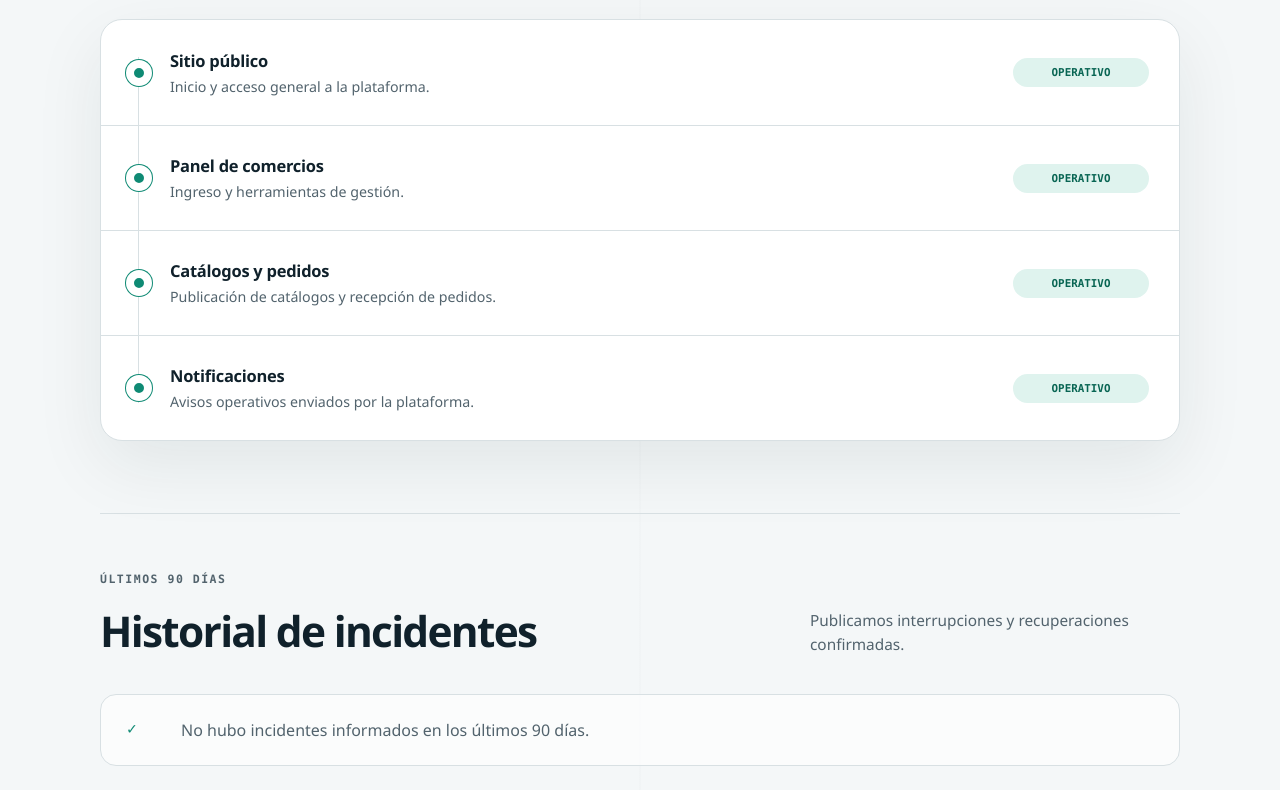
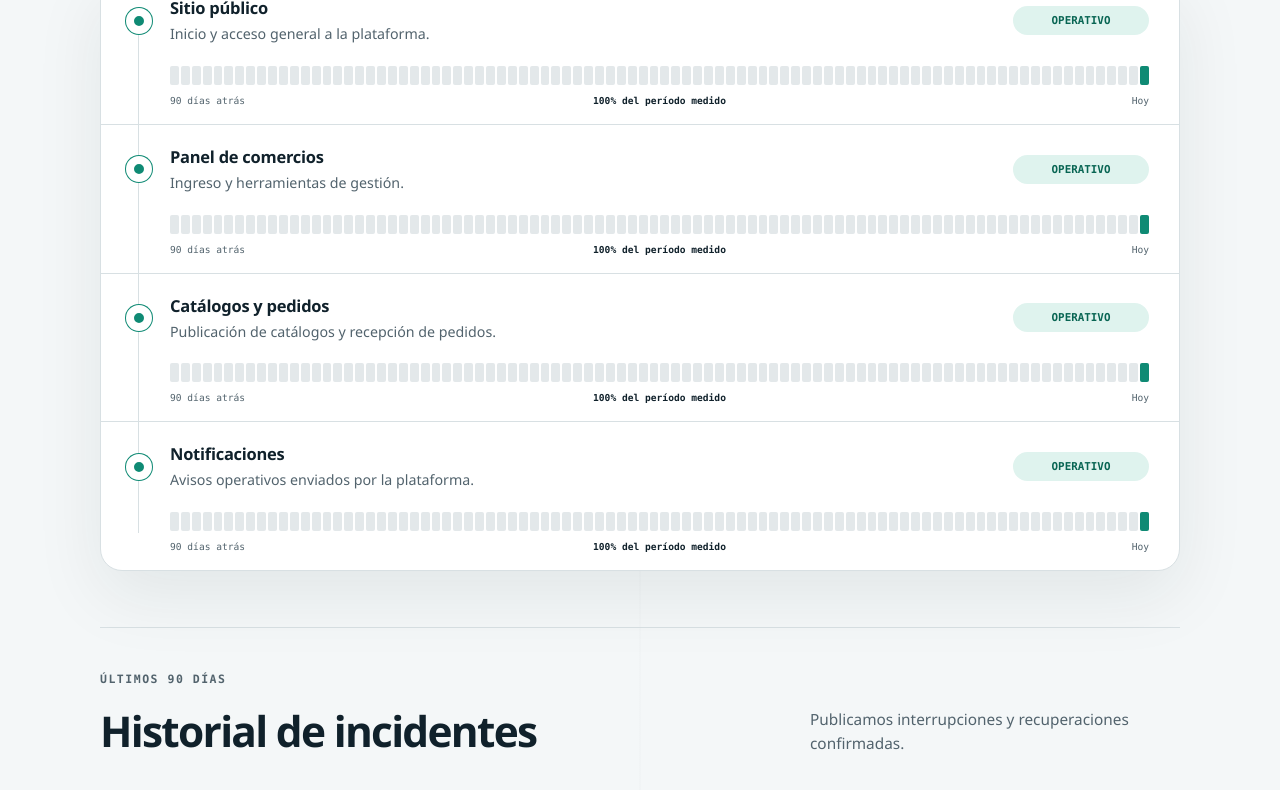
Before and after one commit to SantiagoEsp/estado-servicio, a website: page index.html in a window 1280 px wide. Shown: the part 650-1440 px from the top of the page. Drawn offline with Linux system fonts and the light colour scheme.

Commit message:
Agregar gráficos de disponibilidad (#2)

```diff
--- a/assets/app.js
+++ b/assets/app.js
@@ -53,6 +53,78 @@ function componentRow(component) {
 
   article.append(node, copy, label);
   return article;
+}
+
+function recentDays(checkedAt, count = 90) {
+  const end = new Date(checkedAt);
+  if (Number.isNaN(end.getTime())) {
+    return [];
+  }
+
+  end.setUTCHours(0, 0, 0, 0);
+  return Array.from({ length: count }, (_, index) => {
+    const day = new Date(end);
+    day.setUTCDate(end.getUTCDate() - (count - index - 1));
+    return day.toISOString().slice(0, 10);
+  });
+}
+
+function componentHistory(component, statusData) {
+  const historyByDay = new Map(
+    (statusData.history?.days ?? []).map((entry) => [entry.date, entry]),
+  );
+  const days = recentDays(statusData.checkedAt);
+  const statuses = days.map((date) => {
+    const entry = historyByDay.get(date);
+    return entry ? safeStatus(entry.components?.[component.id] ?? entry.overall) : "unknown";
+  });
+  const measured = statuses.filter((status) => status !== "unknown");
+  const operational = measured.filter((status) => status === "operational").length;
+  const percentage = measured.length ? Math.round((operational / measured.length) * 1000) / 10 : null;
+
+  return { days, statuses, measuredDays: measured.length, percentage };
+}
+
+function uptimeChart(component, statusData) {
+  const history = componentHistory(component, statusData);
+  const wrapper = document.createElement("div");
+  wrapper.className = "uptime-chart";
+
+  const bars = document.createElement("div");
+  bars.className = "uptime-bars";
+  bars.setAttribute(
+    "aria-label",
+    history.measuredDays
+      ? `${component.name}: ${history.percentage}% de disponibilidad durante ${history.measuredDays} días medidos`
+      : `${component.name}: el historial comienza hoy`,
+  );
+
+  history.statuses.forEach((dayStatus, index) => {
+    const bar = document.createElement("span");
+    bar.className = "uptime-day";
+    bar.dataset.status = dayStatus;
+    bar.title =
+      dayStatus === "unknown"
+        ? `${history.days[index]} · Sin medición`
+        : `${history.days[index]} · ${STATUS_LABELS[dayStatus]}`;
+    bars.append(bar);
+  });
+
+  const meta = document.createElement("div");
+  meta.className = "uptime-meta";
+  const period = document.createElement("span");
+  period.textContent = "90 días atrás";
+  const percentage = document.createElement("strong");
+  percentage.textContent =
+    history.percentage === null
+      ? "Comienza hoy"
+      : `${history.percentage.toLocaleString("es-AR")}% del período medido`;
+  const today = document.createElement("span");
+  today.textContent = "Hoy";
+  meta.append(period, percentage, today);
+
+  wrapper.append(bars, meta);
+  return wrapper;
 }
 
 function incidentRow(incident) {
@@ -132,7 +204,12 @@ async function render() {
     const line = document.createElement("div");
     line.className = "signal-line";
     line.setAttribute("aria-hidden", "true");
-    componentsContainer.append(line, ...statusData.components.map(componentRow));
+    const componentRows = statusData.components.map((component) => {
+      const row = componentRow(component);
+      row.append(uptimeChart(component, statusData));
+      return row;
+    });
+    componentsContainer.append(line, ...componentRows);
 
     incidentsContainer.replaceChildren(
       ...(incidentsData.incidents.length
--- a/assets/styles.css
+++ b/assets/styles.css
@@ -124,8 +124,8 @@ footer {
   grid-template-columns: minmax(0, 1fr) auto;
   gap: 48px;
   align-items: end;
-  min-height: 355px;
-  padding-block: 76px 70px;
+  min-height: 300px;
+  padding-block: 60px 56px;
 }
 
 .eyebrow {
@@ -220,7 +220,7 @@ body[data-overall="major_outage"] .live-dot {
 
 .services-section,
 .history-section {
-  padding-block: 58px 72px;
+  padding-block: 44px 56px;
   border-top: 1px solid var(--rule);
 }
 
@@ -273,8 +273,8 @@ body[data-overall="major_outage"] .live-dot {
   grid-template-columns: 26px minmax(0, 1fr) auto;
   gap: 18px;
   align-items: center;
-  min-height: 105px;
-  padding: 24px 30px 24px 25px;
+  min-height: 128px;
+  padding: 20px 30px 18px 25px;
 }
 
 .service-row + .service-row {
@@ -347,6 +347,59 @@ body[data-overall="major_outage"] .live-dot {
 .service-row[data-status="major_outage"] .status-label {
   background: var(--danger-soft);
   color: #8e2d26;
+}
+
+.uptime-chart {
+  display: grid;
+  grid-column: 2 / -1;
+  gap: 7px;
+  min-width: 0;
+}
+
+.uptime-bars {
+  display: grid;
+  grid-template-columns: repeat(90, minmax(1px, 1fr));
+  gap: 2px;
+  height: 25px;
+  padding-block: 3px;
+}
+
+.uptime-day {
+  min-width: 1px;
+  border-radius: 2px;
+  background: #e3e8ea;
+}
+
+.uptime-day[data-status="operational"] {
+  background: var(--signal);
+}
+
+.uptime-day[data-status="degraded"],
+.uptime-day[data-status="partial_outage"],
+.uptime-day[data-status="maintenance"] {
+  background: var(--warning);
+}
+
+.uptime-day[data-status="major_outage"] {
+  background: var(--danger);
+}
+
+.uptime-meta {
+  display: grid;
+  grid-template-columns: 1fr auto 1fr;
+  align-items: center;
+  color: var(--slate);
+  font-family: var(--data);
+  font-size: 0.6rem;
+}
+
+.uptime-meta strong {
+  color: var(--ink);
+  font-weight: 650;
+}
+
+.uptime-meta span:last-child {
+  text-align: right;
 }
 
 .incident-list {
@@ -462,7 +515,7 @@ footer p {
     grid-template-columns: 1fr;
     gap: 35px;
     min-height: auto;
-    padding-block: 70px 52px;
+    padding-block: 56px 44px;
   }
 
   h1 {
@@ -477,7 +530,7 @@ footer p {
   .service-row {
     grid-template-columns: 26px 1fr;
     gap: 14px;
-    padding: 22px 20px 22px 16px;
+    padding: 19px 18px 17px 16px;
   }
 
   .signal-line {
@@ -488,6 +541,20 @@ footer p {
     grid-column: 2;
     justify-self: start;
     min-width: 0;
+  }
+
+  .uptime-chart {
+    grid-column: 2;
+    width: 100%;
+  }
+
+  .uptime-bars {
+    gap: 1px;
+    height: 21px;
+  }
+
+  .uptime-meta {
+    font-size: 0.54rem;
   }
 
   .empty-state,
--- a/data/status.json
+++ b/data/status.json
@@ -27,5 +27,20 @@
       "description": "Avisos operativos enviados por la plataforma.",
       "status": "operational"
     }
-  ]
+  ],
+  "history": {
+    "startedAt": "2026-07-29",
+    "days": [
+      {
+        "date": "2026-07-29",
+        "overall": "operational",
+        "components": {
+          "public_site": "operational",
+          "merchant_panel": "operational",
+          "catalogs_orders": "operational",
+          "notifications": "operational"
+        }
+      }
+    ]
+  }
 }
```
Also changed, not shown: scripts/check-status.mjs (+56 -1 lines), tests/check-status.test.mjs (+45 -0 lines), README.md.
